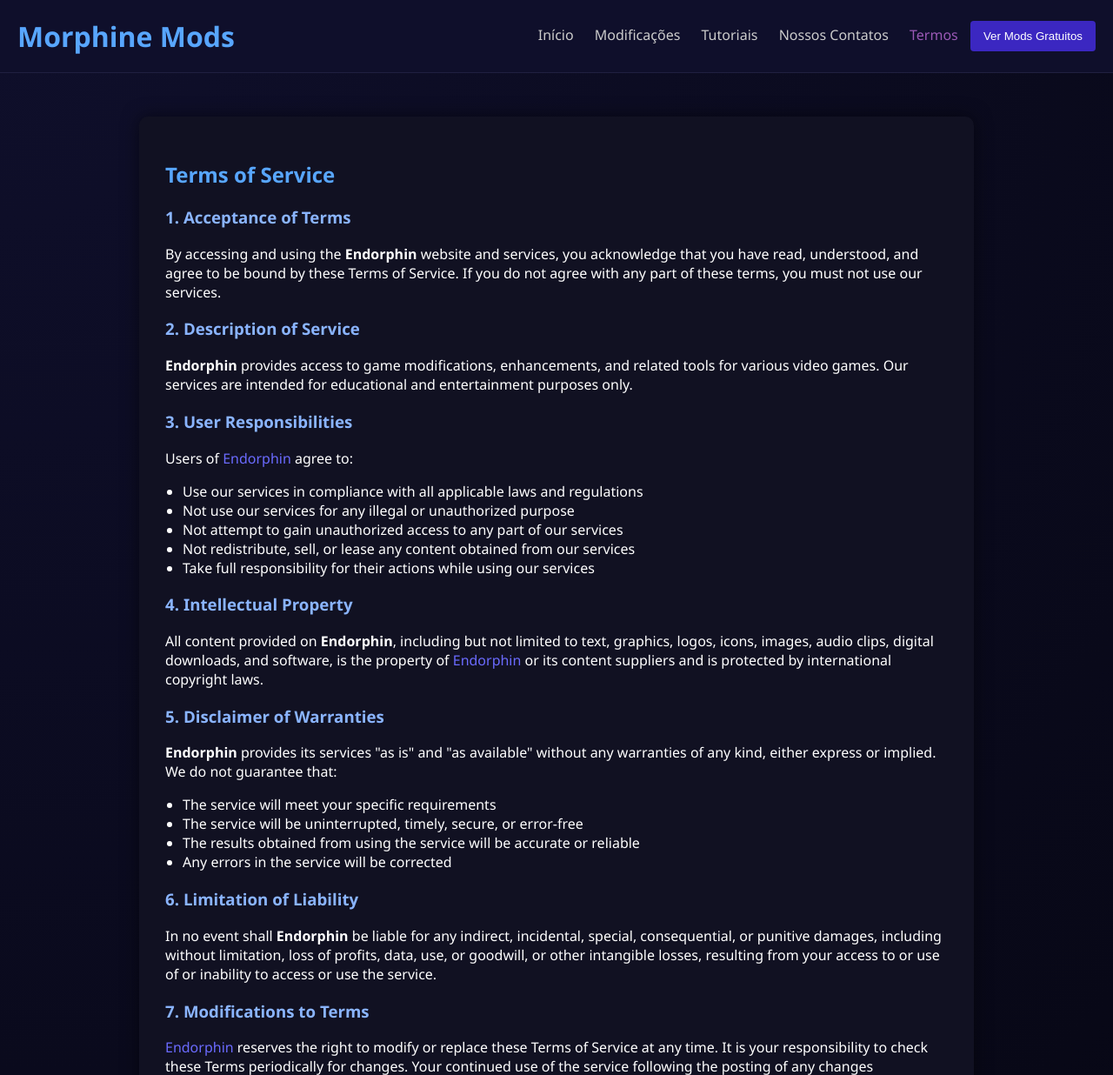
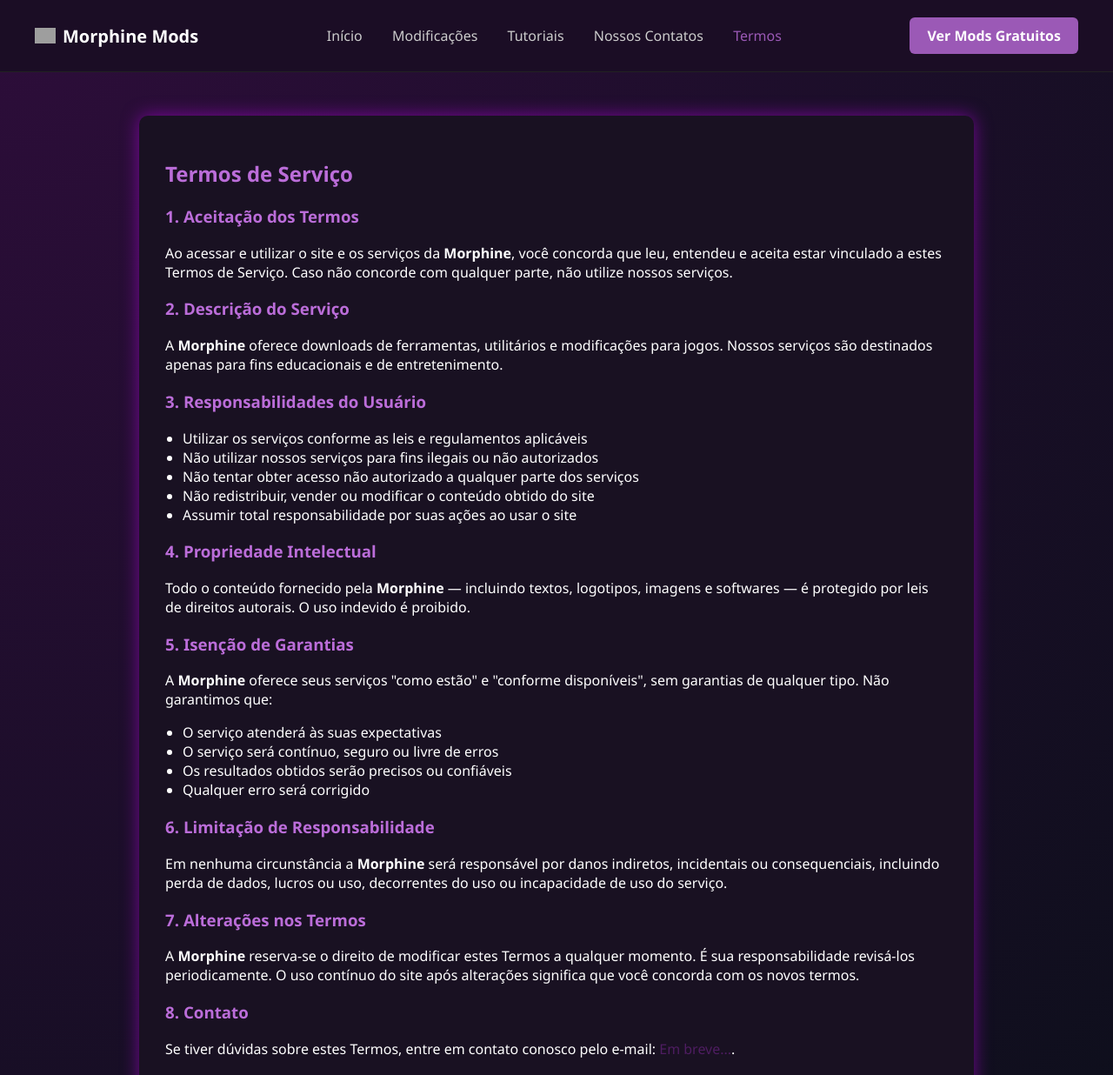
Before and after one commit to ricardowrld/MorphineHack, a plain HTML site: page itens/termos/termos.html in a window 1280 px wide. Shown: the top 1236 px of the page at 87% size. Drawn offline with Linux system fonts and the light colour scheme; grey boxes are pictures that could not be loaded.

Commit message:
Terms Page

```diff
--- a/itens/termos/style.css
+++ b/itens/termos/style.css
@@ -1,54 +1,72 @@
 body {
       margin: 0;
       font-family: 'Segoe UI', Tahoma, Geneva, Verdana, sans-serif;
-      background: radial-gradient(circle at top left, #0f0f2b, #070714);
+      background: radial-gradient(circle at top left, #2d0d3a, #0d0f1b);
       color: #ffffff;
     }
     header {
-      background-color: #0f0f2b;
-      padding: 20px;
-      border-bottom: 1px solid #202040;
       display: flex;
       justify-content: space-between;
       align-items: center;
+      padding: 20px 40px;
+      background: #1b0d25;
+      border-bottom: 1px solid #222;
     }
-    header h1 {
-      color: #58a6ff;
-      margin: 0;
+    .logo {
+      font-weight: 700;
+      font-size: 20px;
+      display: flex;
+      align-items: center;
+    }
+    .logo span {
+      margin-left: 8px;
     }
     nav a {
+      margin: 0 15px;
+      text-decoration: none;
       color: #ccc;
-      margin: 0 10px;
-      text-decoration: none;
+      font-weight: 500;
+      transition: transform 0.2s ease, color 0.2s ease;
+      display: inline-block;
     }
     nav a:hover {
-      color: #58a6ff;
+      color: #fff;
+      transform: scale(1.1);
     }
-    .button {
-      background: #3b27c1;
+
+    .cta-button {
+      background: #9b59b6;
+      padding: 10px 20px;
+      border: none;
+      border-radius: 6px;
       color: white;
-      padding: 10px 15px;
-      border: none;
-      border-radius: 4px;
+      font-weight: 600;
       cursor: pointer;
+      text-decoration: none;
+      transition: transform 0.2s ease;
+      display: inline-block;
     }
+    .cta-button:hover {
+      transform: scale(1.1);
+    }
+
     .container {
       max-width: 900px;
       margin: 50px auto;
-      background: #111122;
+      background: #191122;
       padding: 30px;
       border-radius: 10px;
-      box-shadow: 0 0 20px #00000080;
+      box-shadow: 0 0 20px #cc01ff80;
     }
     h2 {
-      color: #58a6ff;
+      color: #bb6dd9;
       margin-bottom: 20px;
     }
     h3 {
-      color: #8ab4ff;
+      color: #bb6dd9;
     }
     a {
-      color: #6b6bff;
+      color: #4e1d61;
       text-decoration: none;
     }
     a:hover {
--- a/itens/termos/termos.html
+++ b/itens/termos/termos.html
@@ -8,60 +8,62 @@
 </head>
 <body>
   <header>
-    <h1>Morphine Mods</h1>
-    <nav>
-      <a href="/MorphineHack/index">Início</a>
-      <a href="/MorphineHack/itens/modificacoes/modf.html">Modificações</a>
-      <a href="#">Tutoriais</a>
-      <a href="#">Nossos Contatos</a>
-      <a href="#" style="color: #9b59b6;">Termos</a>
-      <button class="button">Ver Mods Gratuitos</button>
+    <div class="logo">
+      <img src="https://upload.wikimedia.org/wikipedia/commons/3/3f/Octicons-mark-github.svg" width="24" />
+      <span>Morphine Mods</span>
+    </div>
+    <nav class="navitens">
+      <a href="/MorphineHack/index" style="text-decoration: none;">Início</a>
+      <a href="/MorphineHack/itens/modificacoes/modf.html" style="text-decoration: none;" >Modificações</a>
+      <a href="#" style="text-decoration: none;">Tutoriais</a>
+      <a href="#" style="text-decoration: none;">Nossos Contatos</a>
+      <a href="termos.html" style="color: #9b59b6; text-decoration: none;">Termos</a>
     </nav>
+    <a class="cta-button" href="/MorphineHack/itens/modificacoes/modf.html" style="text-decoration: none;">Ver Mods Gratuitos</a>
   </header>
 
   <div class="container">
-    <h2>Terms of Service</h2>
+    <h2>Termos de Serviço</h2>
 
-    <h3>1. Acceptance of Terms</h3>
-    <p>By accessing and using the <strong>Endorphin</strong> website and services, you acknowledge that you have read, understood, and agree to be bound by these Terms of Service. If you do not agree with any part of these terms, you must not use our services.</p>
+    <h3>1. Aceitação dos Termos</h3>
+    <p>Ao acessar e utilizar o site e os serviços da <strong>Morphine</strong>, você concorda que leu, entendeu e aceita estar vinculado a estes Termos de Serviço. Caso não concorde com qualquer parte, não utilize nossos serviços.</p>
 
-    <h3>2. Description of Service</h3>
-    <p><strong>Endorphin</strong> provides access to game modifications, enhancements, and related tools for various video games. Our services are intended for educational and entertainment purposes only.</p>
+    <h3>2. Descrição do Serviço</h3>
+    <p>A <strong>Morphine</strong> oferece downloads de ferramentas, utilitários e modificações para jogos. Nossos serviços são destinados apenas para fins educacionais e de entretenimento.</p>
 
-    <h3>3. User Responsibilities</h3>
-    <p>Users of <a href="#">Endorphin</a> agree to:</p>
+    <h3>3. Responsabilidades do Usuário</h3>
     <ul>
-      <li>Use our services in compliance with all applicable laws and regulations</li>
-      <li>Not use our services for any illegal or unauthorized purpose</li>
-      <li>Not attempt to gain unauthorized access to any part of our services</li>
-      <li>Not redistribute, sell, or lease any content obtained from our services</li>
-      <li>Take full responsibility for their actions while using our services</li>
+      <li>Utilizar os serviços conforme as leis e regulamentos aplicáveis</li>
+      <li>Não utilizar nossos serviços para fins ilegais ou não autorizados</li>
+      <li>Não tentar obter acesso não autorizado a qualquer parte dos serviços</li>
+      <li>Não redistribuir, vender ou modificar o conteúdo obtido do site</li>
+      <li>Assumir total responsabilidade por suas ações ao usar o site</li>
     </ul>
 
-    <h3>4. Intellectual Property</h3>
-    <p>All content provided on <strong>Endorphin</strong>, including but not limited to text, graphics, logos, icons, images, audio clips, digital downloads, and software, is the property of <a href="#">Endorphin</a> or its content suppliers and is protected by international copyright laws.</p>
+    <h3>4. Propriedade Intelectual</h3>
+    <p>Todo o conteúdo fornecido pela <strong>Morphine</strong> — incluindo textos, logotipos, imagens e softwares — é protegido por leis de direitos autorais. O uso indevido é proibido.</p>
 
-    <h3>5. Disclaimer of Warranties</h3>
-    <p><strong>Endorphin</strong> provides its services "as is" and "as available" without any warranties of any kind, either express or implied. We do not guarantee that:</p>
+    <h3>5. Isenção de Garantias</h3>
+    <p>A <strong>Morphine</strong> oferece seus serviços "como estão" e "conforme disponíveis", sem garantias de qualquer tipo. Não garantimos que:</p>
     <ul>
-      <li>The service will meet your specific requirements</li>
-      <li>The service will be uninterrupted, timely, secure, or error-free</li>
-      <li>The results obtained from using the service will be accurate or reliable</li>
-      <li>Any errors in the service will be corrected</li>
+      <li>O serviço atenderá às suas expectativas</li>
+      <li>O serviço será contínuo, seguro ou livre de erros</li>
+      <li>Os resultados obtidos serão precisos ou confiáveis</li>
+      <li>Qualquer erro será corrigido</li>
     </ul>
 
-    <h3>6. Limitation of Liability</h3>
-    <p>In no event shall <strong>Endorphin</strong> be liable for any indirect, incidental, special, consequential, or punitive damages, including without limitation, loss of profits, data, use, or goodwill, or other intangible losses, resulting from your access to or use of or inability to access or use the service.</p>
+    <h3>6. Limitação de Responsabilidade</h3>
+    <p>Em nenhuma circunstância a <strong>Morphine</strong> será responsável por danos indiretos, incidentais ou consequenciais, incluindo perda de dados, lucros ou uso, decorrentes do uso ou incapacidade de uso do serviço.</p>
 
-    <h3>7. Modifications to Terms</h3>
-    <p><a href="#">Endorphin</a> reserves the right to modify or replace these Terms of Service at any time. It is your responsibility to check these Terms periodically for changes. Your continued use of the service following the posting of any changes constitutes acceptance of those changes.</p>
+    <h3>7. Alterações nos Termos</h3>
+    <p>A <strong>Morphine</strong> reserva-se o direito de modificar estes Termos a qualquer momento. É sua responsabilidade revisá-los periodicamente. O uso contínuo do site após alterações significa que você concorda com os novos termos.</p>
 
-    <h3>8. Contact Information</h3>
-    <p>If you have any questions about these Terms, please contact us at <a href="mailto:support@endorphin.com">support@endorphin.com</a>.</p>
+    <h3>8. Contato</h3>
+    <p>Se tiver dúvidas sobre estes Termos, entre em contato conosco pelo e-mail: <a href="mailto:support@Morphine.com">Em breve...</a>.</p>
   </div>
 
   <footer>
-    &copy; 2025 Endorphin. All rights reserved.
+    &copy; 2025 Morphine. All rights reserved.
   </footer>
 </body>
 </html>
```
Also changed, not shown: itens/modificacoes/modf.html (+1 -1 lines).
